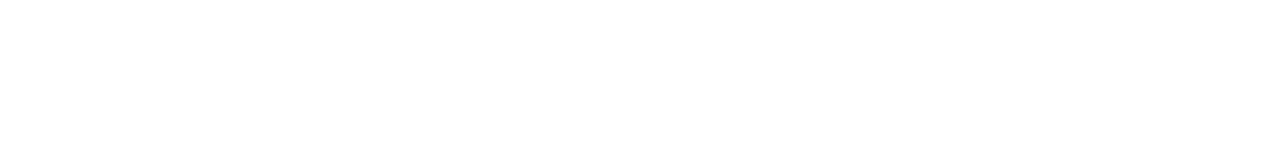
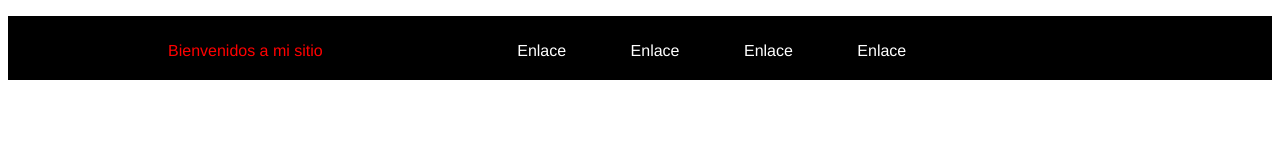
Before and after one commit to miriampc/navbar, a plain HTML site: page index.html in a window 1280 px wide. Drawn offline with Linux system fonts and the light colour scheme.

Commit message:
nav bar desarrollado con estilos

```diff
--- a/assets/css/main.css
+++ b/assets/css/main.css
@@ -0,0 +1,23 @@
+*{
+  font-family: helvetica;
+}
+ul{
+  background: #000;
+}
+li{
+  display: inline-block;
+  padding: 20px;
+  list-style: none;
+}
+a{
+  color: #FFF;
+  text-decoration: none;
+  padding: 10px;
+}
+a:hover{
+  color: green;
+}
+span{
+  color: red;
+  margin: 0 100px;
+}
--- a/index.html
+++ b/index.html
@@ -5,8 +5,17 @@
   <meta name="viewport" content="width=device-width, initial-scale=1.0">
   <meta http-equiv="X-UA-Compatible" content="ie=edge">
   <title>Navbar</title>
+  <link rel="stylesheet" href="assets/css/main.css">
 </head>
 <body>
-
+  <ul>
+    <li><span>Bienvenidos a mi sitio</span></li>
+    <li>
+      <li><a href="">Enlace</a></li>
+      <li><a href="">Enlace</a></li>
+      <li><a href="">Enlace</a></li>
+      <li><a href="">Enlace</a></li>
+    </li>
+  </ul>
 </body>
 </html>
```
